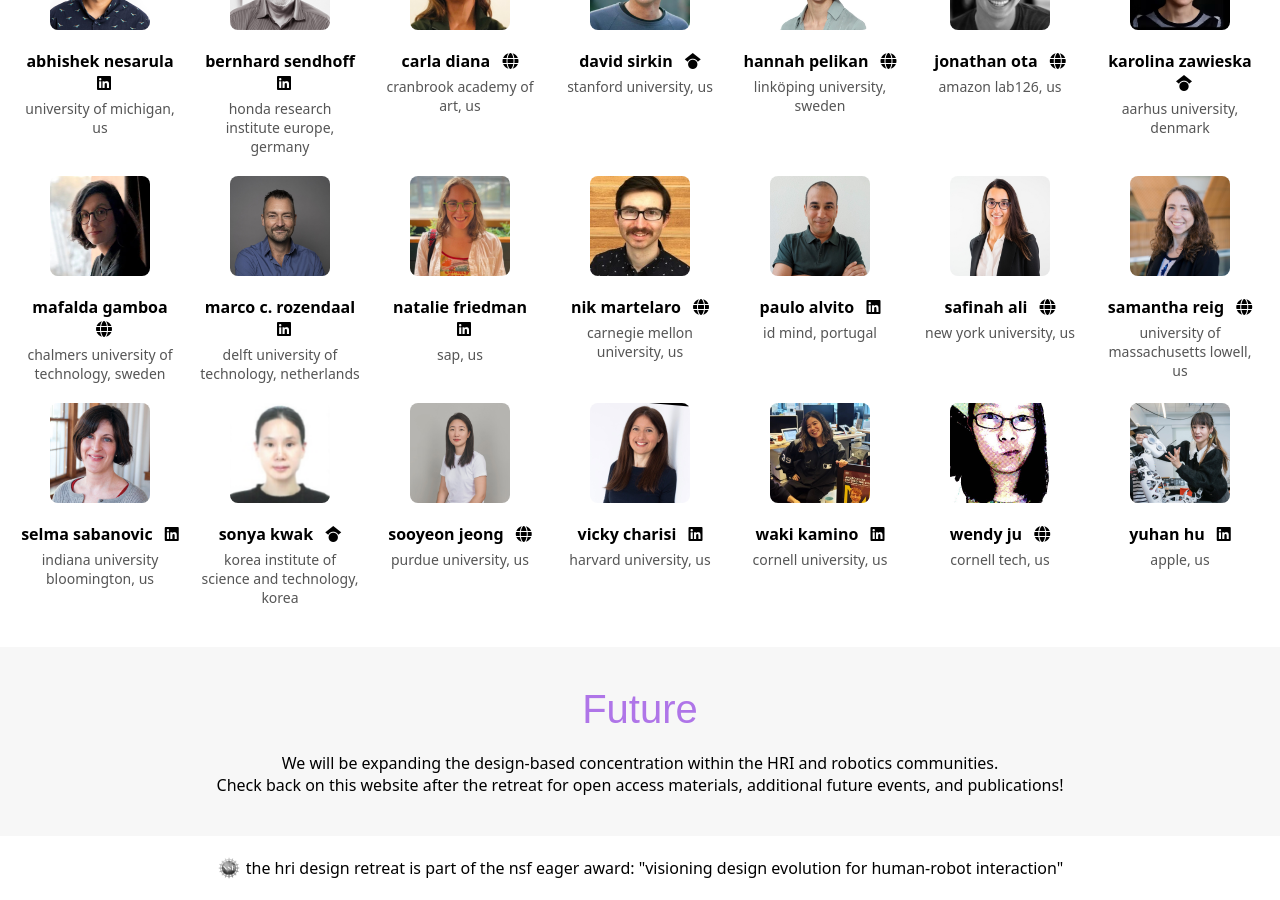
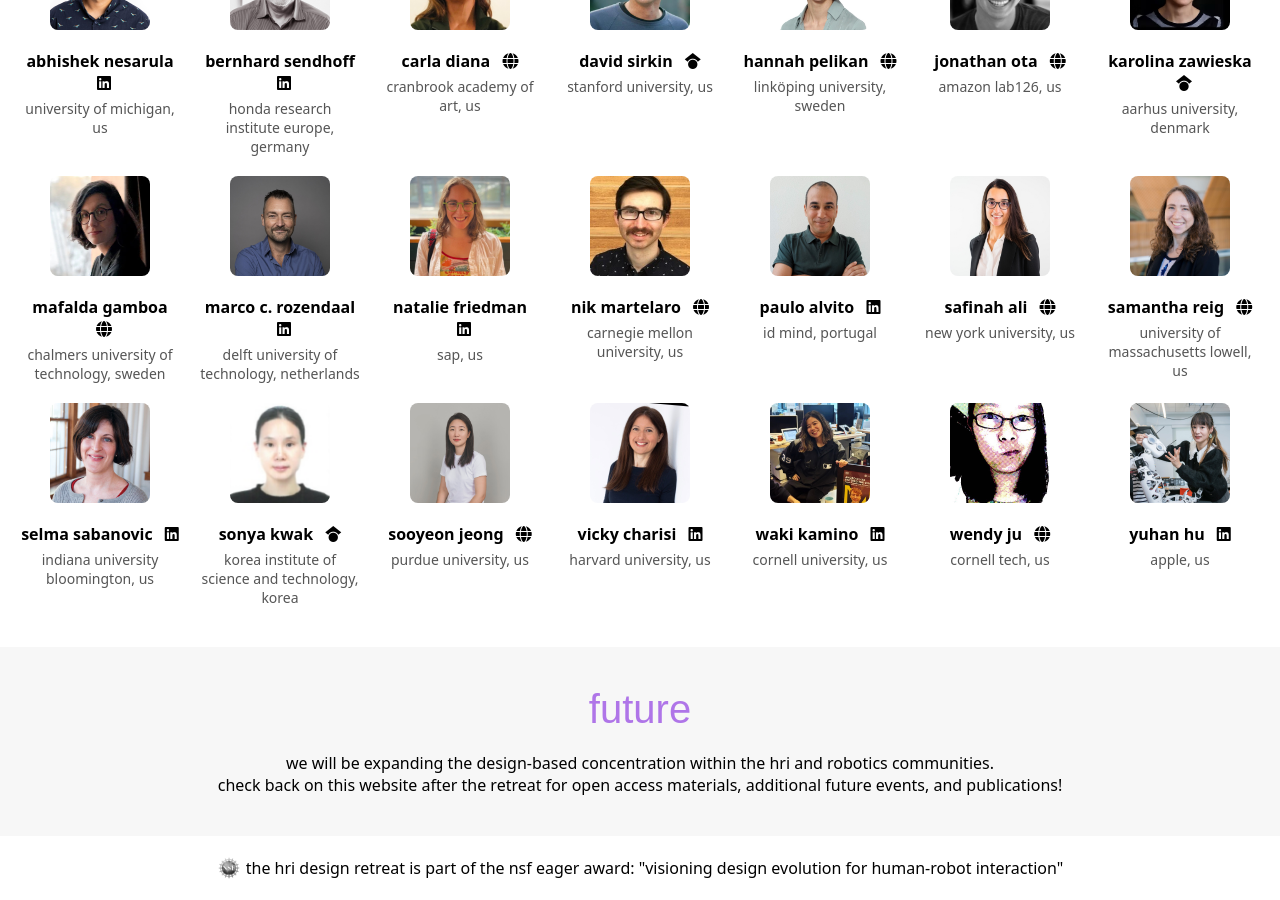
Before and after one commit to studiorobot/hridesignretreat.com, a Jekyll site: the page built from index.html, in a window 1280 px wide and 900 px high, scrolled down 2185 px. Built offline with Jekyll 4.4.1, drawn with Linux system fonts in a browser that asks for light colours; some web fonts are replaced.

Commit message:
lower case future

```diff
--- a/index.html
+++ b/index.html
@@ -428,11 +428,11 @@ layout: default
 
     <div class="open-access" style="background-color:#F7F7F7;">
         <div class="future-section" style="text-align: center; padding: 40px 20px;">
-            <h2 style="margin-bottom:20px;">Future</h2>
+            <h2 style="margin-bottom:20px;">future</h2>
 
             <p>
-                We will be expanding the design-based concentration within the HRI and robotics communities.
-                <br>Check back on this website after the retreat for open access materials, additional future events, and publications!
+                we will be expanding the design-based concentration within the hri and robotics communities.
+                <br>check back on this website after the retreat for open access materials, additional future events, and publications!
             </p>
         </div>
     </div>
```
